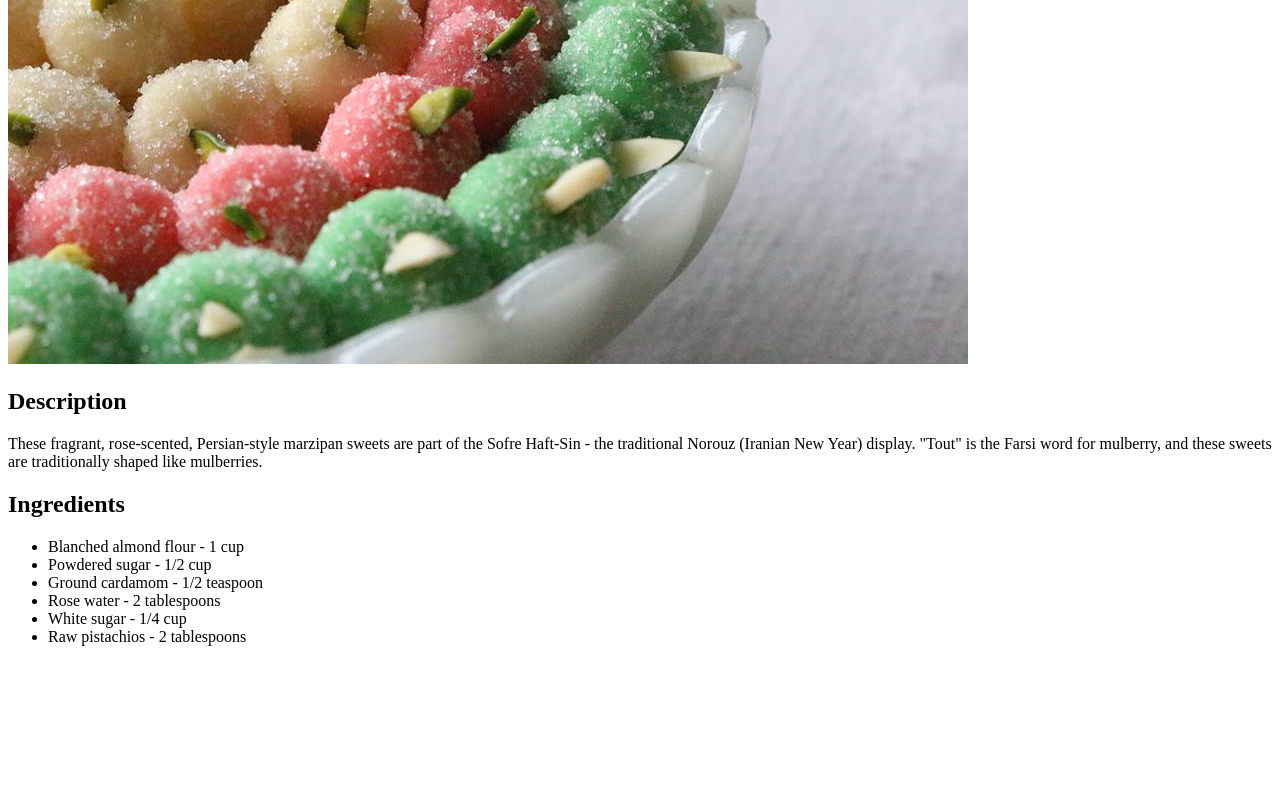
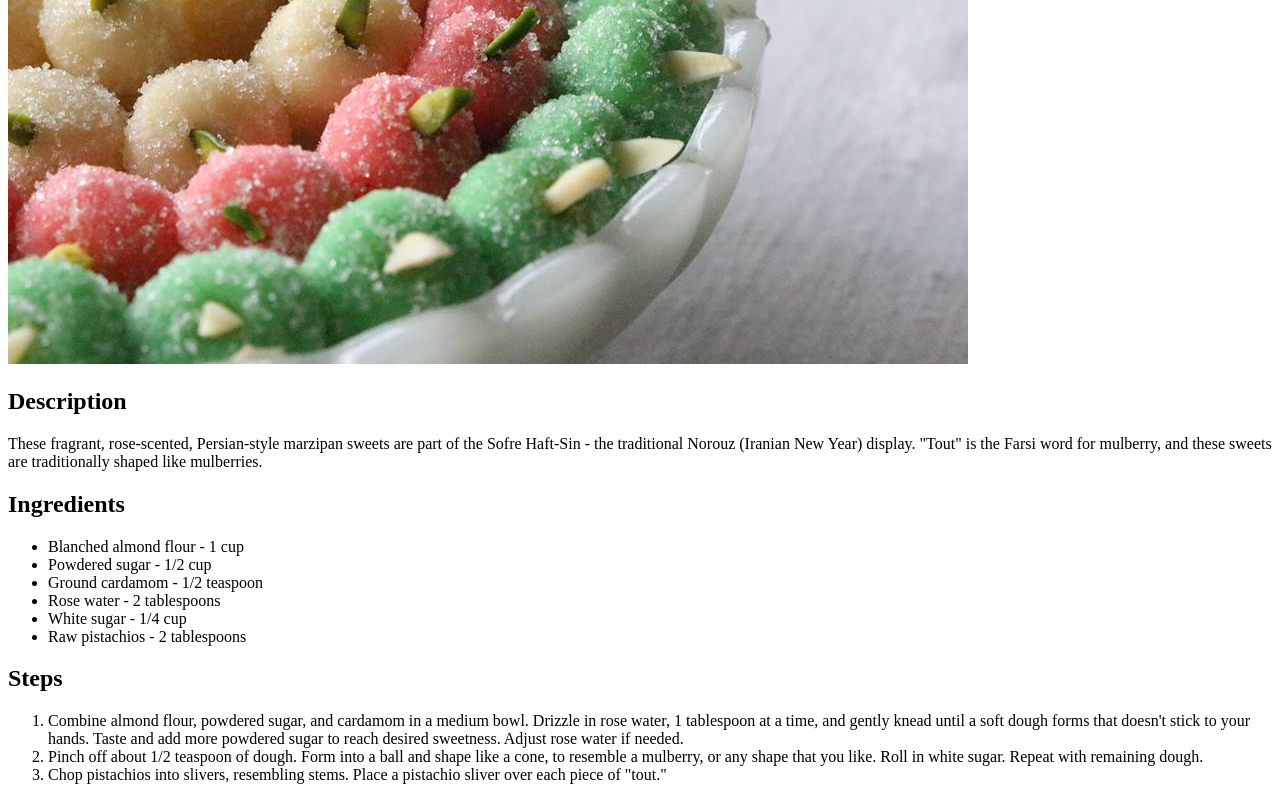
Before and after one commit to Laczarade/odin-recipes, a plain HTML site: page recipes/tout.html in a window 1280 px wide. Shown: the part 356-1156 px from the top of the page. Before the commit the page ends 1018 px from the top, so only its background shows below. Drawn offline with Linux system fonts and the light colour scheme.

Commit message:
Add instructions to tout recipe

```diff
--- a/recipes/tout.html
+++ b/recipes/tout.html
@@ -24,5 +24,26 @@
             <li>White sugar - 1/4 cup</li>
             <li>Raw pistachios - 2 tablespoons</li>
         </ul>
+        <h2>Steps</h2>
+        <ol>
+            <li>
+                Combine almond flour, powdered sugar, and cardamom
+                in a medium bowl. Drizzle in rose water, 1 tablespoon
+                at a time, and gently knead until a soft dough forms
+                that doesn't stick to your hands. Taste and add more
+                powdered sugar to reach desired sweetness. Adjust rose
+                water if needed.
+            </li>
+            <li>
+                Pinch off about 1/2 teaspoon of dough. Form into a ball
+                and shape like a cone, to resemble a mulberry, or any
+                shape that you like. Roll in white sugar. Repeat with
+                remaining dough.
+            </li>
+            <li>
+                Chop pistachios into slivers, resembling stems. Place a
+                pistachio sliver over each piece of "tout."
+            </li>
+        </ol>
     </body>
 </html>
```
